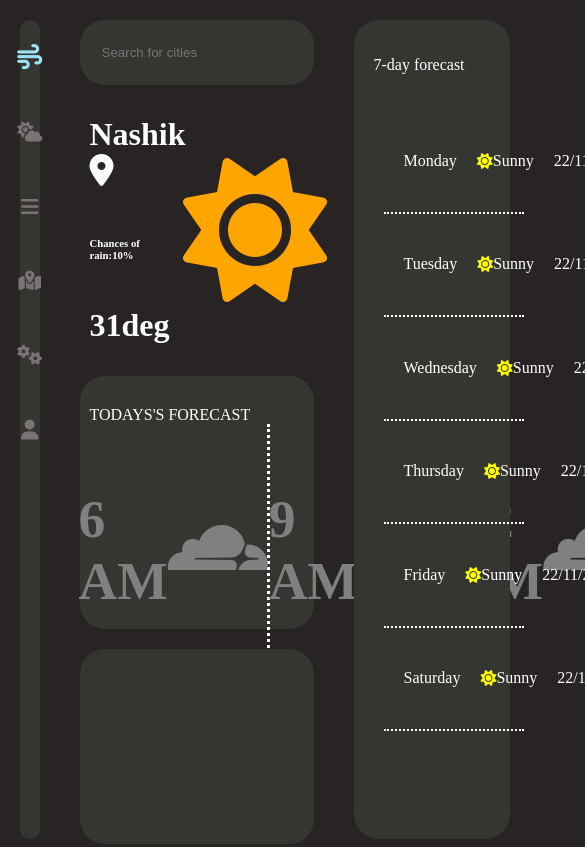
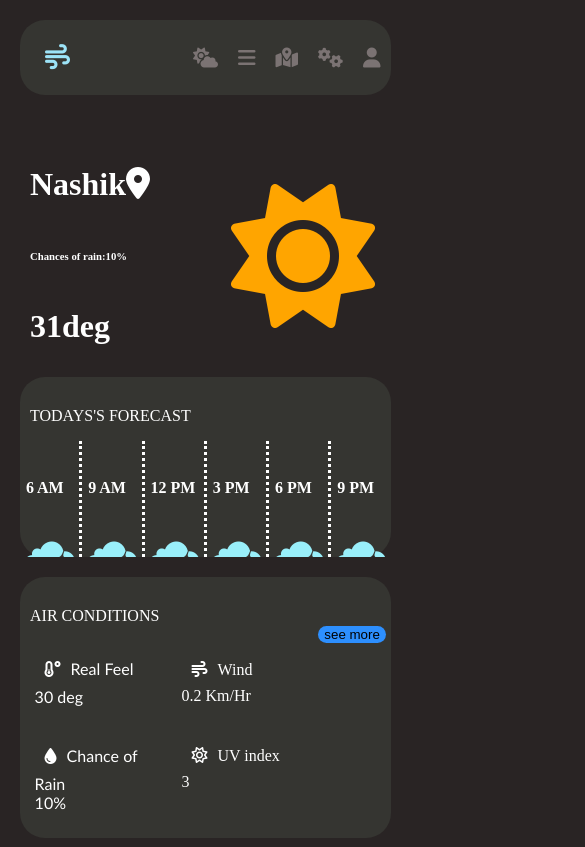
Before and after one commit to AtharvDhatrak/frontendprojects, a plain HTML site: page weather/index.html in a window 390 px wide. Shown: the top 847 px of the page, 585 px wide, since content can reach past the window. Drawn offline with Linux system fonts and the light colour scheme.

Commit message:
complete

```diff
--- a/weather/index.html
+++ b/weather/index.html
@@ -24,7 +24,7 @@
             align-items:center;
             justify-items:flex-start;
             width: 5%;
-            height:97%;
+            height:95%;
             background-color:rgb(53, 53, 49);
             /* z-index:1;     */
             border-radius: 25px;
@@ -70,7 +70,7 @@
 }
 
 .rightcontainer{
-height: 100%;
+height: 97%;
 width:60%;
 justify-content:flex-end;
 display: flex;
@@ -82,12 +82,12 @@ margin-right:20px;
 margin-top:20px;
 }
 
-.rightcontainer form {
+.rightcontainer>form {
     display:flex;
     justify-content:flex-start;
     align-items: flex-start;
     width:100%;
-    height:10%;
+    height:30%;
     /* background-color: yellow; */
 }
 
@@ -127,7 +127,7 @@ margin-top:20px;
 
         .endcontainer{
             width: 40%;
-            height:100%;
+            height:97%;
             /* background-color:yellow; */
             margin:20px;
         }
@@ -220,18 +220,138 @@ margin-top:20px;
 
         }
 
-        .time{
+        .time h6{
             display:flex;
-            border-right: dotted white 3px;
             /* background-color:blue; */
             width:80%;
             height:100%;
-            justify-content: center;
-            align-items:center;
-            font-size:5rem;
-            color:grey;
+            font-size:1rem;
+            color:white;
 
         }
+        .time{
+            display:flex;
+            justify-content: space-evenly;
+            align-items:center;
+            border-right: dotted white 3px;
+            color:gray;
+            width:80%;
+            height:100%;
+            flex-direction: column;
+
+        }
+
+        .time >i{
+            display:flex;
+            padding:none;
+            font-size:3rem;
+            color:rgb(153, 239, 250);
+        }
+
+        .time:nth-child(6)
+        {
+            border:none;
+        }
+
+        .urm{
+            width:100%;
+            display:flex;
+            flex-direction:row;
+            justify-content:space-evenly;
+            align-items: space-evenly;
+            color:white;
+            }
+
+            .upperright{
+                height:100%;
+                display:flex;
+                flex-direction:column;
+            justify-content:flex-start;
+            align-items: flex-start;
+            color:white;
+            }
+
+
+        .upperrightfirst{
+            display:flex;
+            width:33%;
+            padding:10px;
+            justify-content:flex-start;
+            align-items:flex-start;
+            flex-direction:column;
+            font-family:'Gill Sans', 'Gill Sans MT', Calibri, 'Trebuchet MS', sans-serif;
+        }
+        .upperrightsecond{
+            display:flex;
+            width:33%;
+            padding:10px;
+            justify-content:flex-start;
+            align-items:flex-start;
+            flex-direction:column;
+
+        }
+
+        button{
+            background-color: rgb(45, 143, 254);
+            border-radius:20px;
+            border:none;
+        }
+
+        @media screen and (max-width:1000px)
+        {
+            body,html{
+                flex-direction: column;
+                align-items:flex-start;
+                justify-content:flex-start;
+            }
+
+            .leftcontainer{
+                flex-direction:row;
+                width:95%;
+                height:10%;
+                padding:none;
+            }
+
+            .lefticonscontainer{
+                width:97%;
+                flex-direction:row;
+                justify-content:flex-end;
+                align-items:center;
+
+            }
+
+
+            .timeicons{
+                overflow:hidden;
+            }
+
+            .time{
+                overflow:hidden;
+            }
+
+            .time>i{
+                font-size:40px;
+            }
+                .lefticons{
+                    flex-direction:row;
+                    justify-content:space-evenly;
+                    align-items:center;
+                }
+
+                .lefticons>i{
+                    padding:10px;
+                }
+
+                .rightcontainer , .endcontainer{
+                    width: 95%;
+                }
+
+                .upperright{
+                    overflow:hidden;
+                }
+
+        }
+
 
     </style>
 </head>
@@ -251,13 +371,13 @@ margin-top:20px;
         </div>
 
         <div class="rightcontainer">
-            <form action="" >
+            <!-- <form action="" >
                 <input type="Search" placeholder="Search for cities">
-            </form>
+            </form> -->
             <div class="info">
+
                 <div class="first">
-                     <h1>Nashik<i class="fa-solid fa-location-dot"></i>
-                        <h6>Chances of rain:10%</h6></h1>
+                     <h1>Nashik<i class="fa-solid fa-location-dot"></i><br><h6>Chances of rain:10%</h6></h1>
                     <h1>31deg</h1>
                 </div>
 
@@ -274,13 +394,28 @@ margin-top:20px;
                 <div class="time"><h6>6 AM</h6><i class="fa-brands fa-cloudflare"></i></div>
                 <div class="time"><h6>9 AM</h6><i class="fa-brands fa-cloudflare"></i></div>
                 <div class="time"><h6>12 PM</h6><i class="fa-brands fa-cloudflare"></i></div>
-                <div class="time"><h6>3 PM</h16<i class="fa-brands fa-cloudflare"></i></div>
+                <div class="time"><h6>3 PM</h6><i class="fa-brands fa-cloudflare"></i></div>
                 <div class="time"><h6>6 PM</h6><i class="fa-brands fa-cloudflare"></i></div>
                 <div class="time"><h6>9 PM</h6><i class="fa-brands fa-cloudflare"></i></div>
                 </div>
 
             </div>
             <div class="upperright">
+                 <div class="text">AIR CONDITIONS</div>
+                 <div class="urm">
+                <div class="upperrightfirst">
+                    <p><i class="fa-solid fa-temperature-low" style="padding:10px;"></i>Real Feel <br>30 deg</p>
+                    <p><i class="fa-solid fa-droplet" style="padding:10px;"></i>Chance of Rain<br>10%</p>
+                </div>
+
+                <div class="upperrightsecond">
+                    <p><i class="fa-solid fa-wind" style="padding:10px;"></i>Wind <br>0.2 Km/Hr</h3></p>
+                    <p><i class="fa-regular fa-sun" style="padding:10px;"></i>UV index <br>3</p>
+                </div>
+                <div class="buttons">
+                        <button>see more</button>
+                </div>
+            </div>
             </div>
         </div>
 
```
